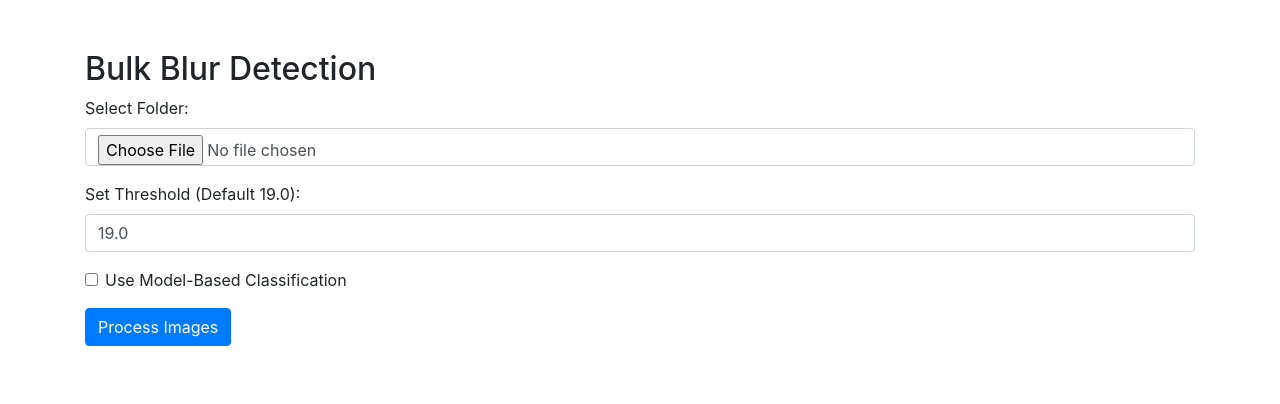
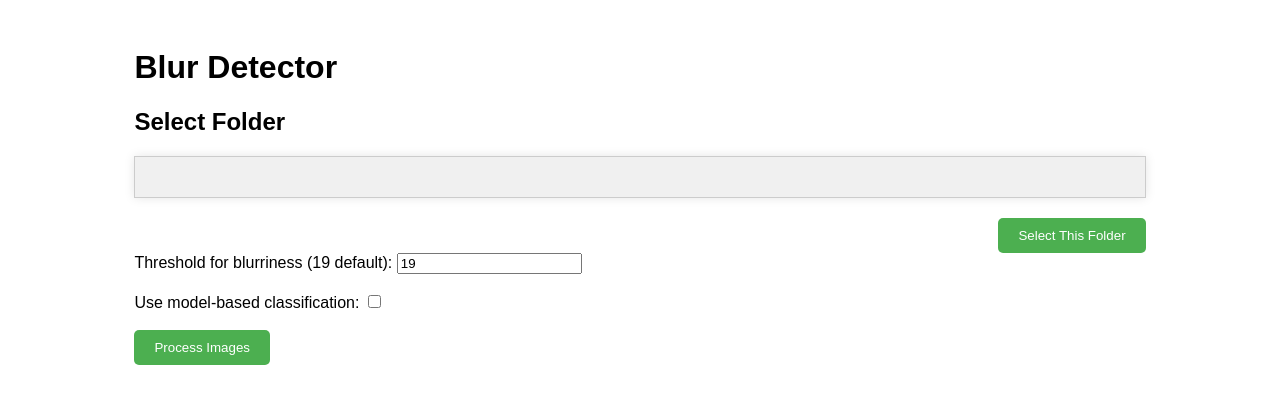
Before and after one commit to jacobm85/bulk-blur-detection, a Flask app: page / in a window 1280 px wide. Shown: the top 404 px of the page. Run offline with Flask 3, Linux system fonts and the light colour scheme; some libraries are stand-ins or nearby versions.

Commit message:
Update index.html

```diff
--- a/templates/index.html
+++ b/templates/index.html
@@ -1,94 +1,90 @@
 <!DOCTYPE html>
 <html lang="en">
-
 <head>
     <meta charset="UTF-8">
-    <meta name="viewport" content="width=device-width, initial-scale=1.0">
-    <title>Blur Detection</title>
-    <link rel="stylesheet" href="https://cdnjs.cloudflare.com/ajax/libs/bootstrap/4.5.2/css/bootstrap.min.css">
+    <title>Blur Detector</title>
+    <script src="https://cdn.socket.io/4.0.0/socket.io.min.js"></script>
     <style>
-        .container {
-            margin-top: 50px;
+        body { font-family: Arial, sans-serif; }
+        .container { width: 80%; margin: 0 auto; padding: 20px; }
+        .file-browser { background-color: #f0f0f0; border: 1px solid #ccc; padding: 20px; margin-bottom: 20px; box-shadow: 0 0 10px rgba(0, 0, 0, 0.1); }
+        .directory { font-weight: bold; cursor: pointer; margin: 5px 0; padding: 5px; }
+        .actions { text-align: right; }
+        button { background-color: #4CAF50; color: white; padding: 10px 20px; border: none; border-radius: 5px; cursor: pointer; }
+        button:hover { background-color: #45a049; }
+        .selected { background-color: #2196F3; }
+    </style>
+</head>
+<body>
+    <div class="container">
+        <h1>Blur Detector</h1>
+        <h2>Select Folder</h2>
+        <div id="file-browser" class="file-browser"></div>
+        <div class="actions">
+            <button type="button" id="select-folder-btn" onclick="selectFolder()">Select This Folder</button>
+        </div>
+        <form id="process-form" method="POST" action="/process" class="form-section">
+            <input type="hidden" name="source_folder" id="source_folder">
+            <label for="threshold">Threshold for blurriness (19 default):</label>
+            <input type="text" name="threshold" id="threshold" value="19">
+            <br><br>
+            <label for="final_blurry_folder">Use model-based classification:</label>
+            <input type="checkbox" name="model_based_classification" id="model_based_classification" value="true">
+            <br><br>
+            <button type="submit">Process Images</button>
+        </form>
+    </div>
+
+    <script>
+        const socket = io();
+        let currentPath = '/app/images';
+        let folderSelected = false;
+
+        function browse(path) {
+            currentPath = path;
+            folderSelected = false;
+            socket.emit('browse', {path: path});
         }
 
-        .alert {
-            margin-top: 20px;
+        function goBack() {
+            const pathSegments = currentPath.split('/');
+            pathSegments.pop();
+            const newPath = pathSegments.join('/');
+            browse(newPath || '/app/images');
         }
-    </style>
-</head>
 
-<body>
-    <div class="container">
-        <h2>Bulk Blur Detection</h2>
-        <form id="blurForm" action="/process" method="POST" enctype="multipart/form-data">
-            <div class="form-group">
-                <label for="inputFolder">Select Folder:</label>
-                <input type="file" class="form-control" id="inputFolder" name="inputFolder" webkitdirectory mozdirectory>
-            </div>
-            <div class="form-group">
-                <label for="threshold">Set Threshold (Default 19.0):</label>
-                <input type="number" class="form-control" id="threshold" name="threshold" value="19.0" step="0.1">
-            </div>
-            <div class="form-group form-check">
-                <input type="checkbox" class="form-check-input" id="modelbased" name="modelbased">
-                <label class="form-check-label" for="modelbased">Use Model-Based Classification</label>
-            </div>
-            <button type="submit" class="btn btn-primary">Process Images</button>
-        </form>
+        function selectFolder() {
+            document.getElementById('source_folder').value = currentPath;
+            folderSelected = true;
+        }
 
-        <div id="message" class="alert alert-info" role="alert" style="display:none;">
-            Processing images, please wait...
-        </div>
+        socket.on('files', data => {
+            const fileBrowser = document.getElementById('file-browser');
+            fileBrowser.innerHTML = '';
 
-        <div id="result" class="alert alert-success" role="alert" style="display:none;">
-            <strong>Success!</strong> Images have been processed.
-        </div>
-    </div>
+            const path = document.createElement('p');
+            path.className = 'current-path';
+            path.textContent = `Current path: ${data.path}`;
+            fileBrowser.appendChild(path);
 
-    <script src="https://code.jquery.com/jquery-3.5.1.min.js"></script>
-    <script src="https://cdnjs.cloudflare.com/ajax/libs/bootstrap/4.5.2/js/bootstrap.bundle.min.js"></script>
-    <script>
-        // Show the "Select Folder" input field functionality
-        document.getElementById('inputFolder').addEventListener('change', function () {
-            var folderPath = this.files[0].webkitRelativePath;
-            if (folderPath) {
-                console.log("Selected folder: " + folderPath.split('/')[0]);
-            }
+            data.files.forEach(file => {
+                if (file.is_dir) {
+                    const fileElement = document.createElement('div');
+                    fileElement.textContent = file.name;
+                    fileElement.className = 'directory';
+                    fileElement.onclick = () => { browse(data.path + '/' + file.name); };
+                    fileBrowser.appendChild(fileElement);
+                }
+            });
+
+            const backButton = document.createElement('button');
+            backButton.textContent = 'Back';
+            backButton.onclick = goBack;
+            fileBrowser.appendChild(backButton);
         });
 
-        // Submit form
-        $("#blurForm").on("submit", function (event) {
-            event.preventDefault();
+        socket.on('error', data => {
+            alert(data.message);
+        });
 
-            var formData = new FormData(this);
-            var threshold = $("#threshold").val();
-            formData.append("threshold", threshold);
-
-            // Check if model-based classification is selected
-            if ($("#modelbased").prop('checked')) {
-                formData.append("modelbased", "true");
-            }
-
-            $("#message").show();  // Show the processing message
-
-            // Ajax request to handle form submission
-            $.ajax({
-                url: "/process",  // Adjust the action URL if necessary
-                type: "POST",
-                data: formData,
-                processData: false,
-                contentType: false,
-                success: function (data) {
-                    $("#message").hide();
-                    $("#result").show();
-                },
-                error: function (err) {
-                    $("#message").hide();
-                    alert("An error occurred: " + err.statusText);
-                }
-            });
-        });
-    </script>
-</body>
-
-</html>
+        //
```
